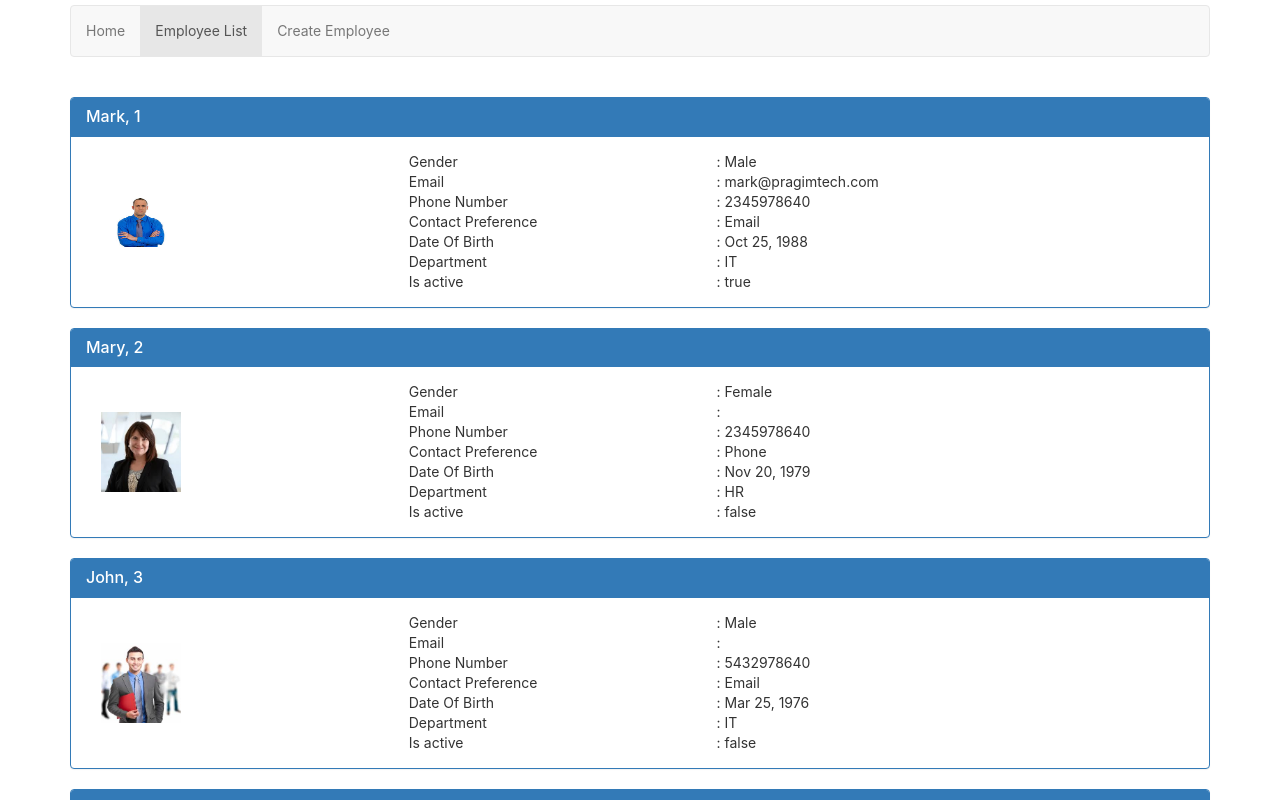
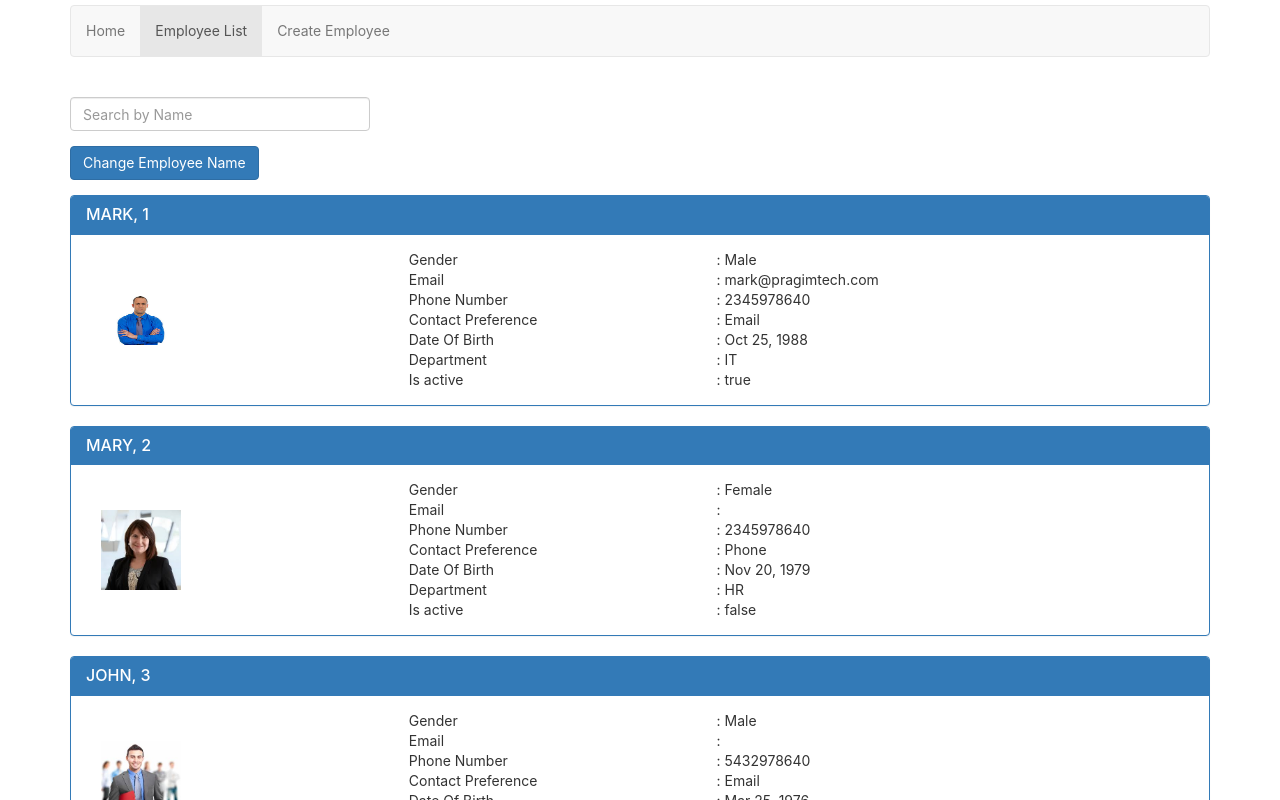
Before and after one commit to ggraur/eBarato_Angular, an Angular app: page /list in a window 1280 px wide. Shown: the top 800 px of the page. Built offline with nearby package versions, Linux system fonts and the light colour scheme.

Commit message:
pipe as search term

```diff
--- a/src/app/app.module.ts
+++ b/src/app/app.module.ts
@@ -22,6 +22,7 @@ import { CreateEmployeeCanDeactivateGuardService } from './employees/create-empl
 import { EmployeeDetailsComponent } from './employees/employee-details.component';
 
 import { HttpClientModule, HTTP_INTERCEPTORS } from '@angular/common/http';
+import { EmployeeFilterPipe } from './employees/employee-filter.pipe';
 
 
 
@@ -36,7 +37,8 @@ import { HttpClientModule, HTTP_INTERCEPTORS } from '@angular/common/http';
     ConfirmEqualValidatorDirective,
     SelectRequiredValidatorDirective,
     DisplayEmployeeComponent,
-    EmployeeDetailsComponent
+    EmployeeDetailsComponent,
+    EmployeeFilterPipe
 
   ],
   imports: [
--- a/src/app/employees/create-employee.component.ts
+++ b/src/app/employees/create-employee.component.ts
@@ -61,8 +61,11 @@ export class CreateEmployeeComponent implements OnInit {
     this.previewPhoto = !this.previewPhoto;
   }
   saveEmployee(): void {
-    console.log(this.employee);
-    this._employeeService.save(this.employee);
+    //console.log(this.employee);
+    const newEmployee:IEmployee = Object.assign({},this.employee);// https://www.youtube.com/watch?v=KNI66wZcaf8, explaining that line
+    this._employeeService.save(newEmployee);
+    // reseting form
+    this.createEmployeeForm.reset();
     this._router.navigate(['list']);
   }
 
--- a/src/app/employees/display-employee.component.html
+++ b/src/app/employees/display-employee.component.html
@@ -1,7 +1,7 @@
 <!-- <div class="panel panel-primary" (click)="handleClick()"> -->
-<div class="panel panel-primary">
+<div class="panel panel-primary" [class.panel-success]="selectedEmployeeId===employee.id">
     <div class="panel-heading">
-        <h3 class="panel-title">{{employee?.fullName}}</h3>
+        <h3 class="panel-title">{{employee?.fullName | uppercase}}</h3>
     </div>
     <div class="panel-body">
         <div class="col-xs-10">
--- a/src/app/employees/display-employee.component.ts
+++ b/src/app/employees/display-employee.component.ts
@@ -1,4 +1,5 @@
 import { Component, Input,  OnInit } from '@angular/core';
+import { ActivatedRoute } from '@angular/router';
 import { IEmployee } from '../Modules/employee.model';
 
 
@@ -10,6 +11,9 @@ import { IEmployee } from '../Modules/employee.model';
 export class DisplayEmployeeComponent implements OnInit {
 
   private _employeeId:number ;
+
+  selectedEmployeeId: number | undefined;
+
   @Input()
   set employeeId (val:number ){
     console.log("EmployeeID changed from " + JSON.stringify(this.employeeId) + ' to ' + JSON.stringify(val));
@@ -50,12 +54,14 @@ export class DisplayEmployeeComponent implements OnInit {
   //   }
   // }
 
-  constructor() {
+  constructor(private _route: ActivatedRoute) {
     this._employeeId=0;
 
    }
 
   ngOnInit(): void {
+    this.selectedEmployeeId = + (this._route.snapshot.paramMap.get('id') || '0');
+    console.log("_selectedEmployeeId : " + this.selectedEmployeeId);
   }
 
 
--- a/src/app/employees/employee-details.component.html
+++ b/src/app/employees/employee-details.component.html
@@ -77,7 +77,7 @@
     </div>
     <div class="panel-footer">
         <!-- <a class="btn btn-primary" routerLink="/list,{id:'employee.id',name:'employee.fullName'}">Back to List</a> -->
-        <a class="btn btn-primary" [routerLink]="'[list]'">Back to List</a>
+        <a class="btn btn-primary" [routerLink]="['/list',{id:employee?.id}]">Back to List</a>
         <button class="btn btn-primary pull-right" (click)="viewNextEmployee()"> View Next Employee</button>
     </div>
 </div>
--- /dev/null
+++ b/src/app/employees/employee-filter.pipe.ts
@@ -0,0 +1,20 @@
+import { Pipe, PipeTransform } from "@angular/core";
+import { IEmployee } from "../Modules/employee.model";
+@Pipe({
+    name: 'employeeFilter',
+    pure: false // https://www.youtube.com/watch?v=XSLf5PRjxPw , make pipe impure (pure: false)
+})
+export class EmployeeFilterPipe implements PipeTransform{
+    private counter = 0;
+
+    transform(employees:IEmployee[], searchTerm:string):IEmployee[]{
+        this.counter ++;
+        console.log("Filter pipe executed count: " + this.counter);
+        if(!employees || !searchTerm)
+        {
+            return employees;
+        }
+        return employees.filter(
+                employee => employee.fullName?.toLowerCase().indexOf(searchTerm.toLowerCase())!==-1);
+    }
+}
--- a/src/app/employees/list-employees.component.html
+++ b/src/app/employees/list-employees.component.html
@@ -5,13 +5,27 @@
 <!-- <h1 #h1Variable>
 
 </h1> -->
+<div class="form-group">
+    <input type="text" class="form-control" placeholder="Search by Name" style="width: 300px;"
+    [(ngModel)]="searchTerm">
+</div>
+<div class="form-group">
+    <button (click)="changeEmployeeName()" class="btn btn-primary">Change Employee Name</button>
+</div>
 
-<div *ngFor="let employee of employees">
+<div *ngFor="let employee of filteredEmployees" (mousemove)="onMouseMove()">
     <div (click) = "displayEmployee(employee.id)" class="pointerCursor">
         <app-display-employee [employee]="employee" #childComponent >
         </app-display-employee>
     </div>
 </div>
+
+<!-- <div *ngFor="let employee of employees | employeeFilter: searchTerm" (mousemove)="onMouseMove()">
+    <div (click) = "displayEmployee(employee.id)" class="pointerCursor">
+        <app-display-employee [employee]="employee" #childComponent >
+        </app-display-employee>
+    </div>
+</div> -->
 
 <!-- <div *ngFor="let employee of employees">
     <div (click) = "h1Variable.innerHTML = childComponent.getEmployeeNameAndGender()">
--- a/src/app/employees/list-employees.component.ts
+++ b/src/app/employees/list-employees.component.ts
@@ -11,18 +11,35 @@ import { EmployeeService } from './employee.service'
 })
 export class ListEmployeesComponent implements OnInit {
   // dataFromChild: IEmployee | undefined;
+
+  private _searchTerm!: string;
+  get searchTerm(): string {
+    return this._searchTerm;
+  }
+  set searchTerm(value: string) {
+    this._searchTerm = value;
+    this.filteredEmployees = this.filterEmployees(value);
+  }
+  filterEmployees(searchString: string){
+    return this.employees.filter(
+      employee => employee.fullName?.toLowerCase().indexOf(searchString.toLowerCase())!==-1);
+  }
+
   employeeId!: number | null;
   employees!: IEmployee[];
+  filteredEmployees!: IEmployee[];
   employeeToDisplay!: IEmployee;
   private empCount = -1;
   private indexArray = 1;
 
-  constructor(private _employeeService: EmployeeService, private _router:Router) {
+  constructor(private _employeeService: EmployeeService, private _router: Router) {
     this.employeeId = 0;
   }
 
   ngOnInit(): void {
     this.employees = this._employeeService.getEmployees();
+    //this.filteredEmployees = Object.assign([],this.employees);
+    this.filteredEmployees = this.employees;
     this.employeeToDisplay = this.employees[0];
     this.empCount = this.employees.length;
     console.log("Total number of employees: " + this.empCount);
@@ -47,10 +64,26 @@ export class ListEmployeesComponent implements OnInit {
       this.indexArray = 1;
     }
   }
-  displayEmployee(employeeId:number | null ){
-      this._router.navigate(['/employees',employeeId]);
+  displayEmployee(employeeId: number | null) {
+    this._router.navigate(['/employees', employeeId]);
   }
   // handleNotify(eventData: IEmployee) {
   //   this.dataFromChild = eventData;
   // }
+
+  changeEmployeeName() {
+
+    this.employees[0].fullName = 'Jordan';
+    this.filteredEmployees = this.filterEmployees(this.searchTerm);
+
+    // // pure pipe to filter data
+    // const newEmployeeArray: IEmployee[] = Object.assign([],this.employees);
+    // newEmployeeArray[0].fullName='Jordan';
+    // this.employees=newEmployeeArray;
+
+  }
+
+  onMouseMove() {
+
+  }
 }
```
Also changed, not shown: src/UsefullInfo.txt.
